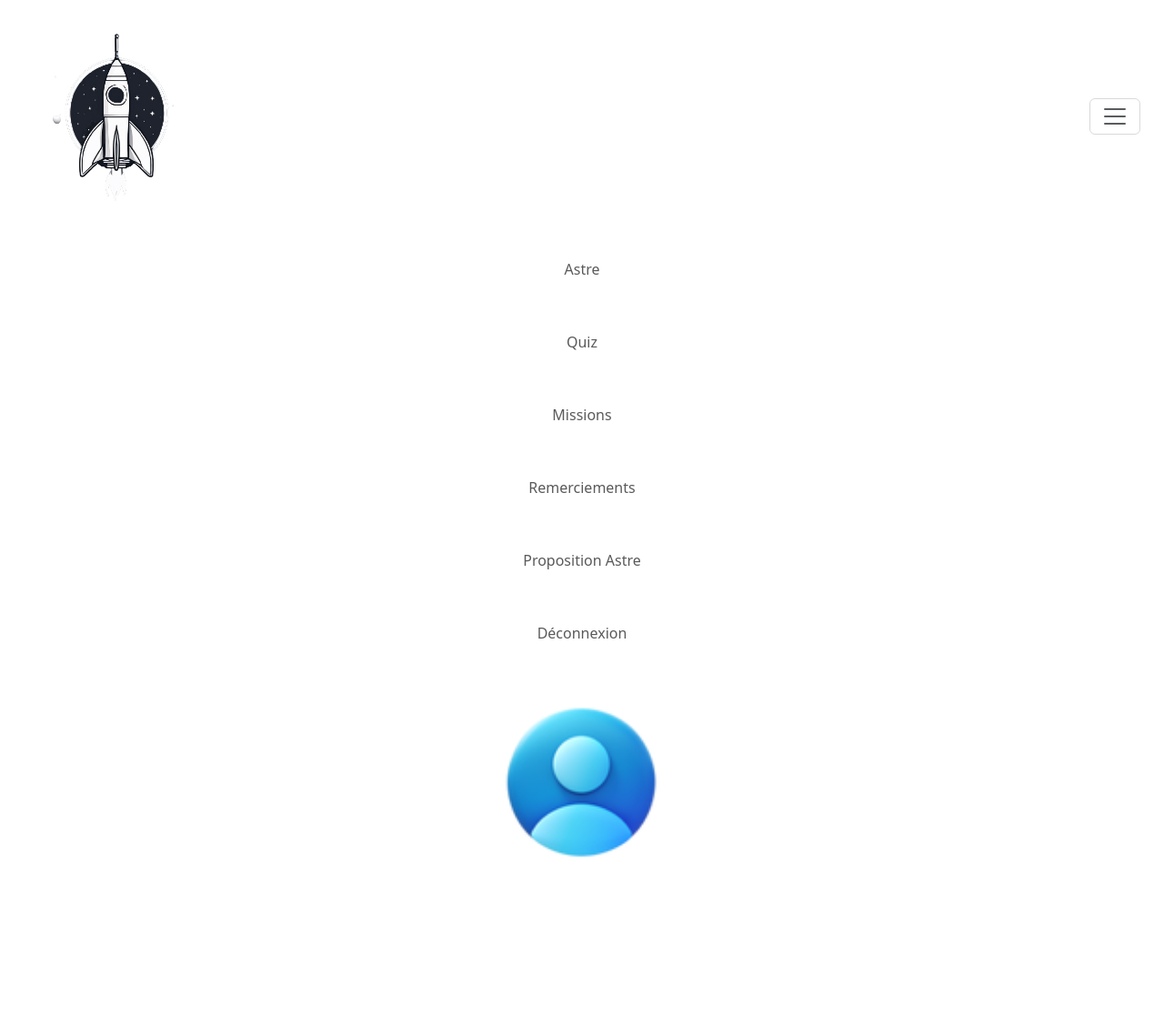
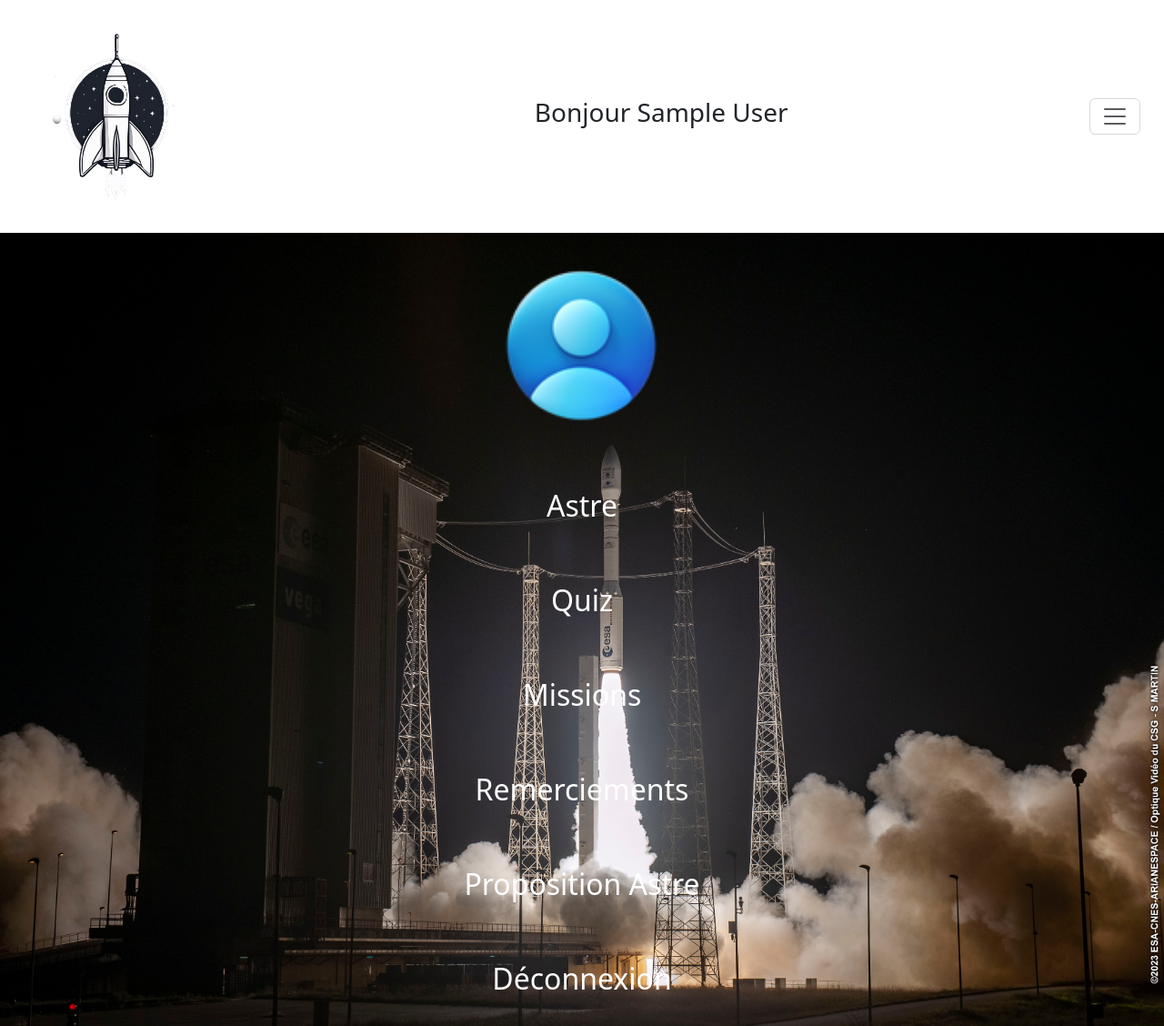
Before and after one commit to Vivi55100/astronomieProject, a PHP site: page /view/base.php in a window 1280 px wide, after a click that opens the changed part. Shown: the whole page at 91% size. Before the commit the page ends 943 px from the top, so only its background shows below. Run offline with PHP 8.4, Linux system fonts and the light colour scheme; the visitor is signed in with stand-in values (Sample User, id 1); some libraries are stand-ins or nearby versions.

Commit message:
add navbar img

```diff
--- a/assets/scss/style.scss
+++ b/assets/scss/style.scss
@@ -19,10 +19,17 @@ body{
                     width: 100%;
                 }
             }
+            .welcome{
+                width: auto;
+            }
             button{
                 margin-right: 2vw;
             }
             #navbarNav{
+                background-image: url('../assets/img/Vega_VV23_liftoff.jpg');
+                background-repeat: no-repeat;
+                background-size: cover;
+                background-position: center;
                 ul{
                     width: 100%;
                     li{
@@ -32,6 +39,8 @@ body{
                         padding-bottom: 2.5vh;
                         a{
                             width: 100%;
+                            color: white;
+                            font-size: 2em;
                             img{
                                 width: 15%;
                             }
--- a/css/style.css
+++ b/css/style.css
@@ -4,8 +4,17 @@ body nav div a {
 body nav div a img {
   width: 100%;
 }
+body nav div .welcome {
+  width: auto;
+}
 body nav div button {
   margin-right: 2vw;
+}
+body nav div #navbarNav {
+  background-image: url("../assets/img/Vega_VV23_liftoff.jpg");
+  background-repeat: no-repeat;
+  background-size: cover;
+  background-position: center;
 }
 body nav div #navbarNav ul {
   width: 100%;
@@ -18,6 +27,8 @@ body nav div #navbarNav ul li {
 }
 body nav div #navbarNav ul li a {
   width: 100%;
+  color: white;
+  font-size: 2em;
 }
 body nav div #navbarNav ul li a img {
   width: 15%;
--- a/view/base.php
+++ b/view/base.php
@@ -20,11 +20,21 @@
       <a href="../home/home.php">
         <img class="img-logo" src="../../assets/img/Logo-Without-Bg.png" alt="Logo du site">
       </a>
+      <div class="welcome">
+        <?php
+          if(isset($_SESSION['name'])){
+            echo "<h3>Bonjour $_SESSION[name]<h3/>";
+          }
+        ?>
+      </div>
       <button class="navbar-toggler" type="button" data-bs-toggle="collapse" data-bs-target="#navbarNav" aria-controls="navbarNav" aria-expanded="false" aria-label="Toggle navigation">
         <span class="navbar-toggler-icon"></span>
       </button>
       <div id="navbarNav" class="collapse navbar-collapse">
         <ul class="d-flex links navbar-nav">
+          <li class="nav-item">
+            <a class="nav-link" href="../user/read_user.php"><img class="p-0 m-0" src="../../assets/img/iconUser.png" alt="Icone Profil Utilisateur/trice"></a>
+          </li>
           <li class="nav-item">
             <a class="nav-link" href="../astre/astre.php">Astre</a>
           </li>
@@ -41,6 +51,8 @@
             <a class="nav-link" href="../proposition/proposition_astre.php">Proposition Astre</a>
           </li>
           <?php if(!isset($_SESSION['name'])){ ?>
+            <!-- Si un utilisateur n'est pas connecter, alors le lien connexion s'affiche et renvoie vers la page de connexion, si l'utilisateur est connecté,
+              alors le lien de deconnexion s'affiche a la place du lien de connexion -->
             <li class="nav-item">
               <a href="../user/login.php" class="nav-link">Connexion</a>
             </li>
@@ -49,9 +61,6 @@
               <a href="../../controller/user/logout.php" class="nav-link">Déconnexion</a>
             </li>
           <?php } ?>
-          <li class="nav-item">
-            <a class="nav-link" href="../user/read_user.php"><img class="p-0 m-0" src="../../assets/img/iconUser.png" alt="Icone Profil Utilisateur/trice"></a>
-          </li>
         </ul>
       </div>
     </div>
--- a/view/user/create_user.php
+++ b/view/user/create_user.php
@@ -14,14 +14,11 @@
     <label for="first_name">Prenom</label>
     <input class="form-control mb-3" type="text" name="first_name" id="first_name">
 
-
     <label for="username">Identifiant (à utiliser pour se connecter)</label>
     <input class="form-control mb-3" type="text" name="username" id="username">
 
-
     <label for="password">Mot de passe</label>
     <input class="form-control mb-3" type="password" name="password" id="password">
-
 
     <label for="mail">Mail</label>
     <input class="form-control mb-3" type="text" name="mail" id="mail">
@@ -30,6 +27,5 @@
 
 </form>
 
-
 </body>
 </html>
```
Also changed, not shown: view/user/update_user.php (+75 -0 lines), 1 other file.
